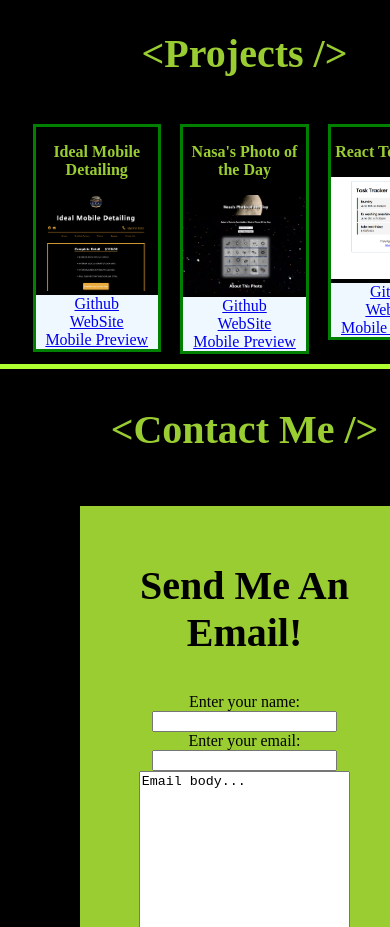
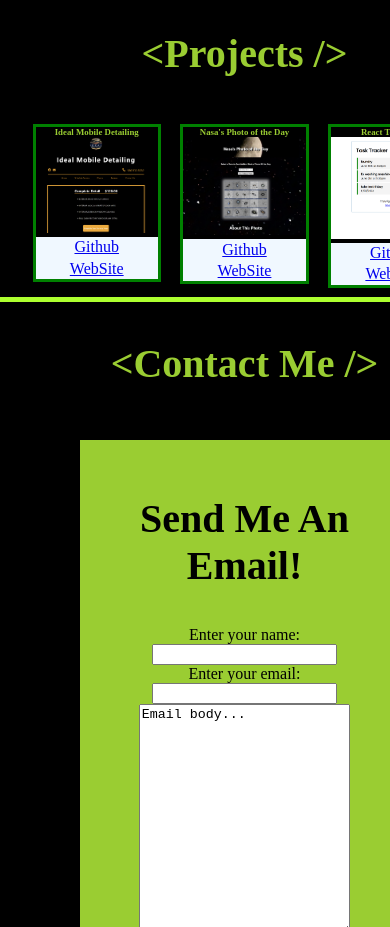
Before and after one commit to codiemaureen/codieCodes, a Next.js app: page / in a window 390 px wide. Shown: the part 860-1787 px from the top of the page. Built offline with nearby package versions, Linux system fonts and the light colour scheme.

Commit message:
Adjusting project mobile view

```diff
--- a/src/app/component/Project.jsx
+++ b/src/app/component/Project.jsx
@@ -18,13 +18,13 @@ const Project = ({project}) => {
    <div className={styles.projectCard}
    onMouseEnter={handleMouseEnter}
    onMouseLeave={handleMouseLeave}>
-    <h3 className={styles.projectsHeader}>{project.title}</h3>
+    <h3 className={styles.projectTitle}>{project.title}</h3>
     {/* {isHovering ? <div>{project.languages}</div> : <Image src={project.frontimage} alt={project.title} width="300" height="100" />} */}
-    <Image src={project.frontimage} alt={project.title} layout="responsive" width={16} height={9} />
+    <Image src={project.frontimage} alt={project.title} layout="intrinsic" width={300} height={300} objectFit="cover"/>
     <section className={styles.projectLinks}>
-     <Link href={'/'}>Github</Link>
-     <Link href={'/'}>WebSite</Link>
-     <Link href={'/'}>Mobile Preview</Link>
+     <Link href={project.githublink} target='_blank'>Github</Link>
+     <Link href={project.website} target='_blank'>WebSite</Link>
+     {/* <Link href={'/'}>Mobile Preview</Link> */}
     </section>
    </div>
   )
--- a/src/app/component/Project.module.css
+++ b/src/app/component/Project.module.css
@@ -1,5 +1,16 @@
 .projectCard{
  color: yellowgreen;
+ padding: 0;
+ margin: 0;
+}
+
+.projectTitle {
+  padding: 0;
+  margin: 0;
+  font-size: 1rem;
+  max-width: 100%;
+  padding: 2rem;
+  white-space: nowrap;
 }
 
 .projectLinks {
@@ -11,10 +22,12 @@
 }
 
 @media screen and (max-width: 860px) {
- .projectsHeader {
-   font-size: 1em;
+.projectTitle {
+  font-size: .55rem;
+  padding: 0;
   }
- .projectLinks{
+
+  .projectLinks{
   flex-direction: column;
   white-space: nowrap;
  }
--- a/src/app/component/Projects.module.css
+++ b/src/app/component/Projects.module.css
@@ -3,25 +3,21 @@
  flex-direction: column;
  border-top: 10px solid darkgreen;
  color: yellowgreen;
- /* padding: 10vh; */
  text-align: center;
-}
-
-.projectsHeader {
-   margin: auto;
-   font-size: 3em;
-   padding-bottom: 4vh;
 }
 
 .projectsContainer{
  display: flex;
  justify-content: center;
  flex-wrap: wrap;
+
 }
 
 .projectsItems{
  width: 25%;
  height: 40%;
  margin: 2%;
+ padding: 0;
+ /* margin: 0; */
  border: 3px solid green;
 }
```
